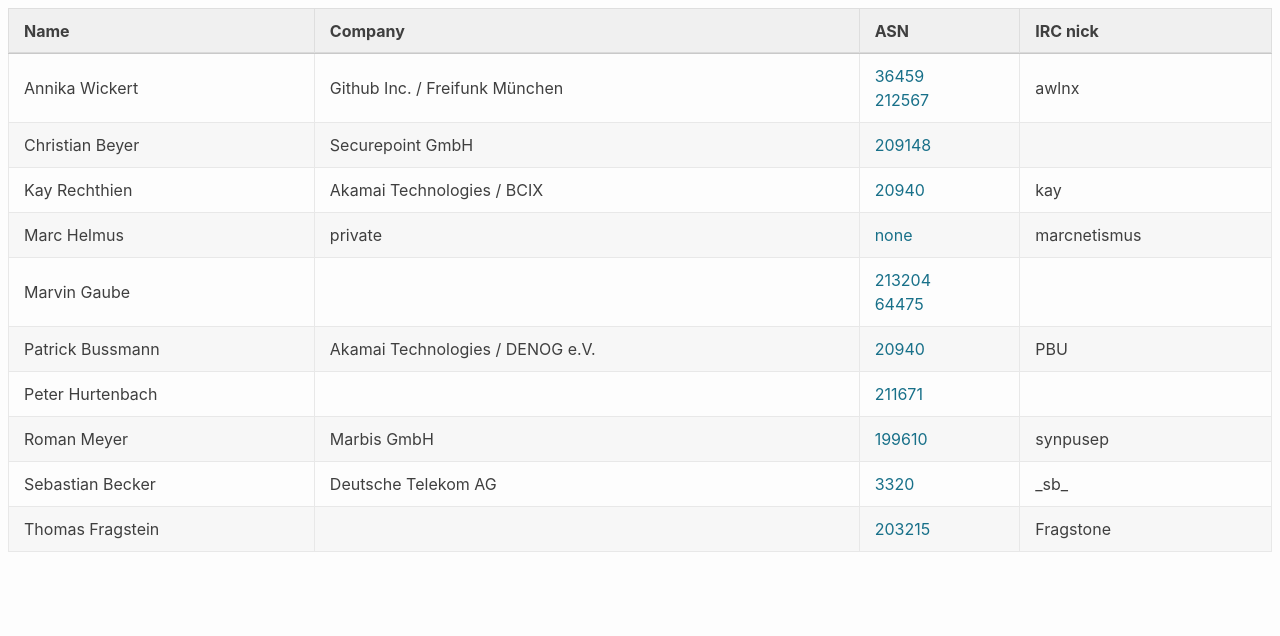
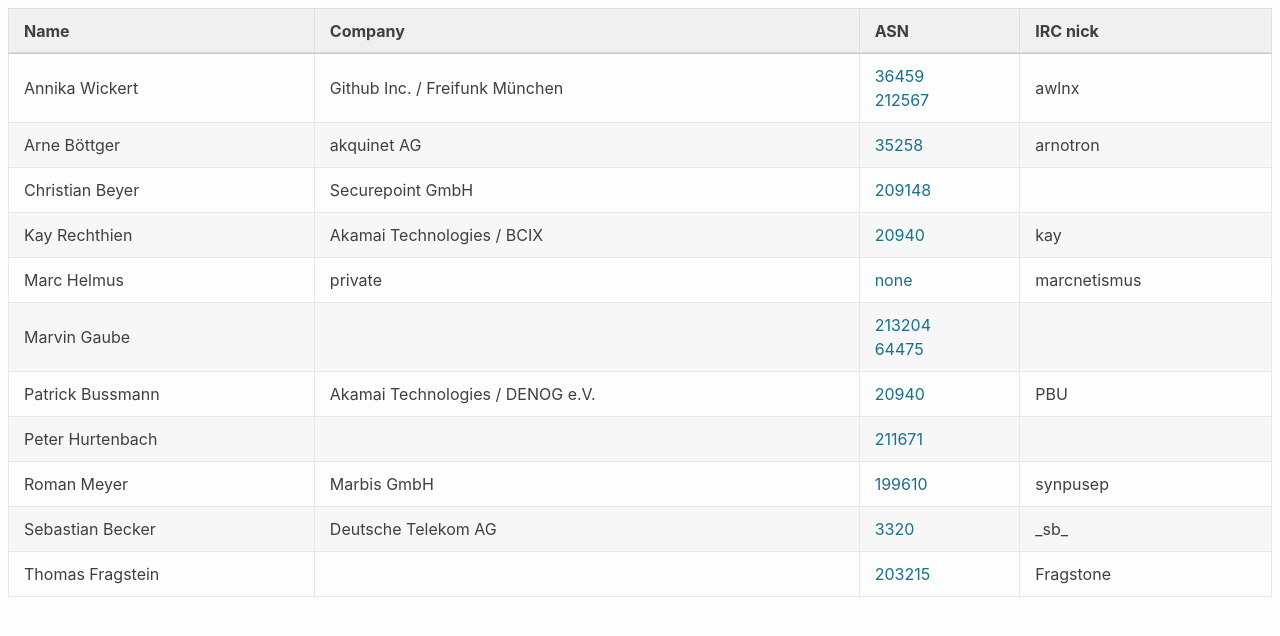
Before and after one commit to denog/pretix-attendeelist, a Jekyll site: the page built from meetup_2021_02/index.markdown, in a window 1280 px wide. Shown: the top 636 px of the page. Built offline with Jekyll 4.4.1, drawn with Linux system fonts in a browser that asks for light colours.

Commit message:
Latest data: Thu Apr  8 13:52:11 UTC 2021

```diff
--- a/_data/attendees_meetup_2021-02.json
+++ b/_data/attendees_meetup_2021-02.json
@@ -4,6 +4,12 @@
     "company": "Github Inc. / Freifunk München",
     "irc": "awlnx",
     "asn": "36459 212567"
+  },
+  {
+    "name": "Arne Böttger",
+    "company": "akquinet AG",
+    "irc": "arnotron",
+    "asn": "35258"
   },
   {
     "name": "Christian Beyer",
```
